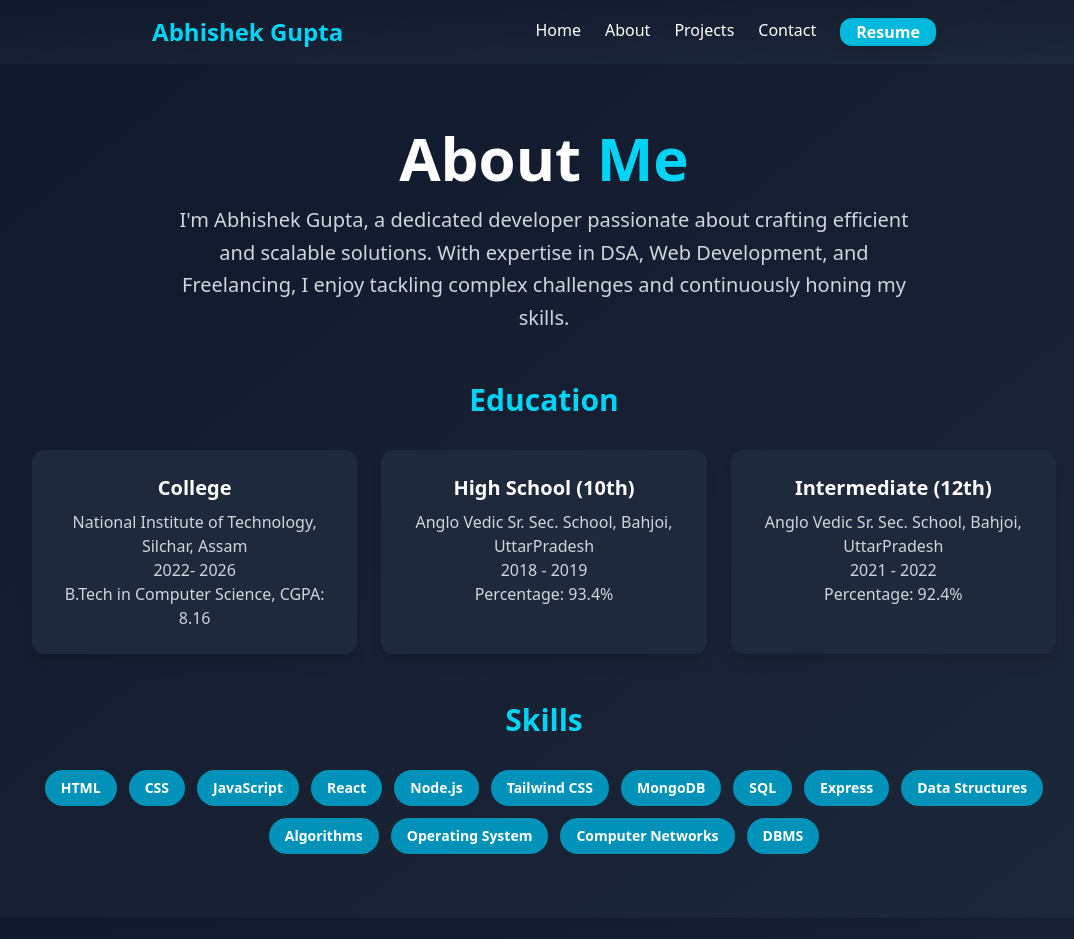
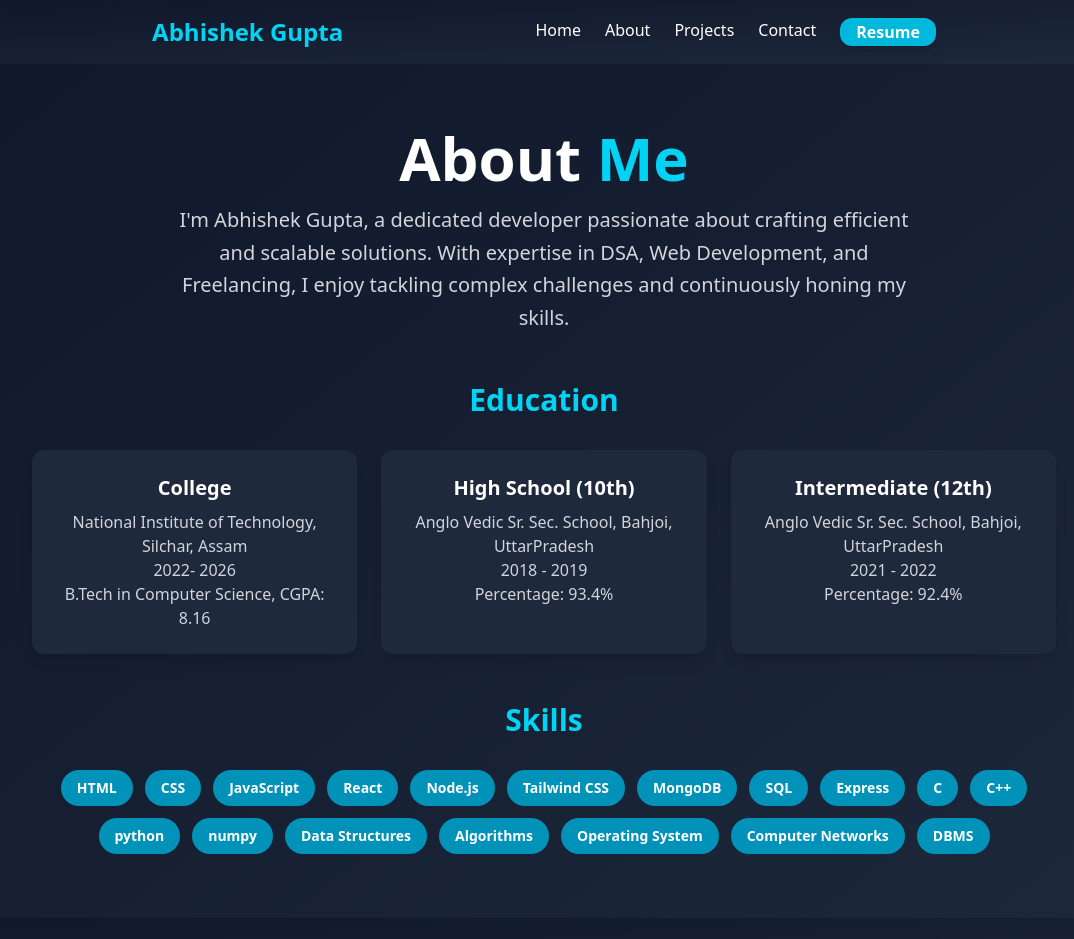
Before and after one commit to abhishek-gupta-24/abhishek-s_portfolio, a React (Vite) app in the folder abhishek-portfolio/: page /about in a window 1280 px wide. Shown: the top 939 px of the page, without its empty margins (96-1170 px from the left). Built offline with nearby package versions, Linux system fonts and the light colour scheme.

Commit message:
skills updated

```diff
--- a/abhishek-portfolio/src/Pages/About.jsx
+++ b/abhishek-portfolio/src/Pages/About.jsx
@@ -77,7 +77,8 @@ function About() {
           <div className="w-full">
             <h2 className="text-3xl font-semibold mb-8 text-cyan-400">Skills</h2>
             <div className="flex flex-wrap justify-center gap-3">
-              {['HTML', 'CSS', 'JavaScript', 'React', 'Node.js', 'Tailwind CSS', 'MongoDB','SQL', 'Express', 'Data Structures','Algorithms','Operating System','Computer Networks','DBMS'].map((skill) => (
+              {['HTML', 'CSS', 'JavaScript', 'React', 'Node.js', 'Tailwind CSS', 'MongoDB', 'SQL', 'Express', 'C', 'C++', 'python','numpy',
+                'Data Structures', 'Algorithms', 'Operating System', 'Computer Networks', 'DBMS'].map((skill) => (
                 <motion.span
                   key={skill}
                   className="bg-cyan-600 text-white px-4 py-2 rounded-full text-sm font-semibold hover:bg-cyan-500 transition-colors"
```
